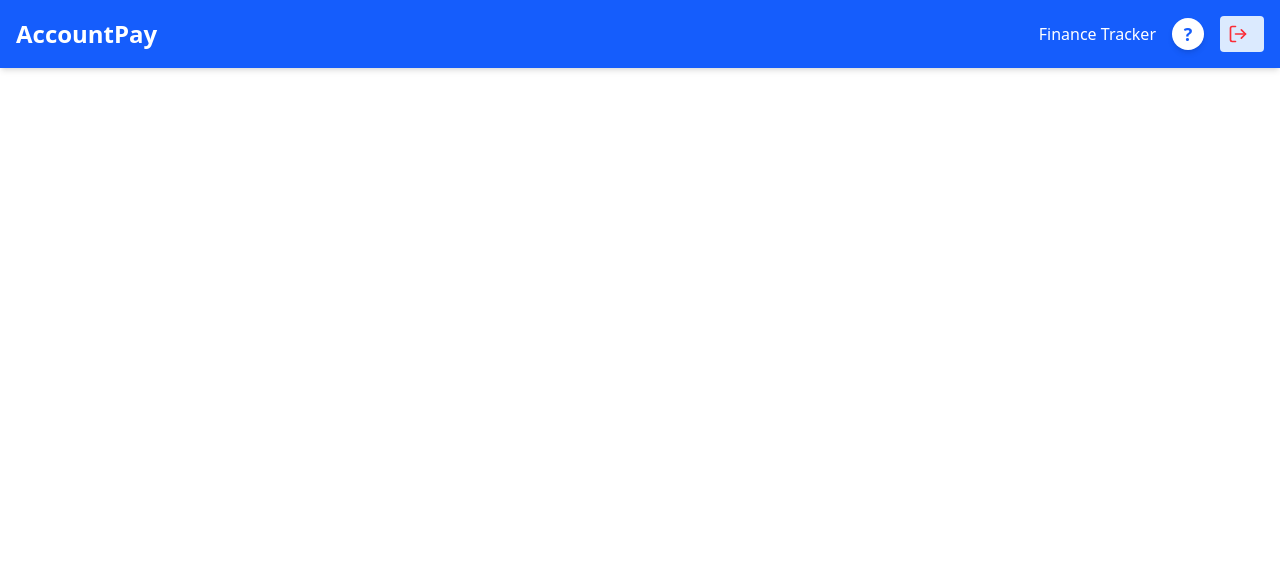
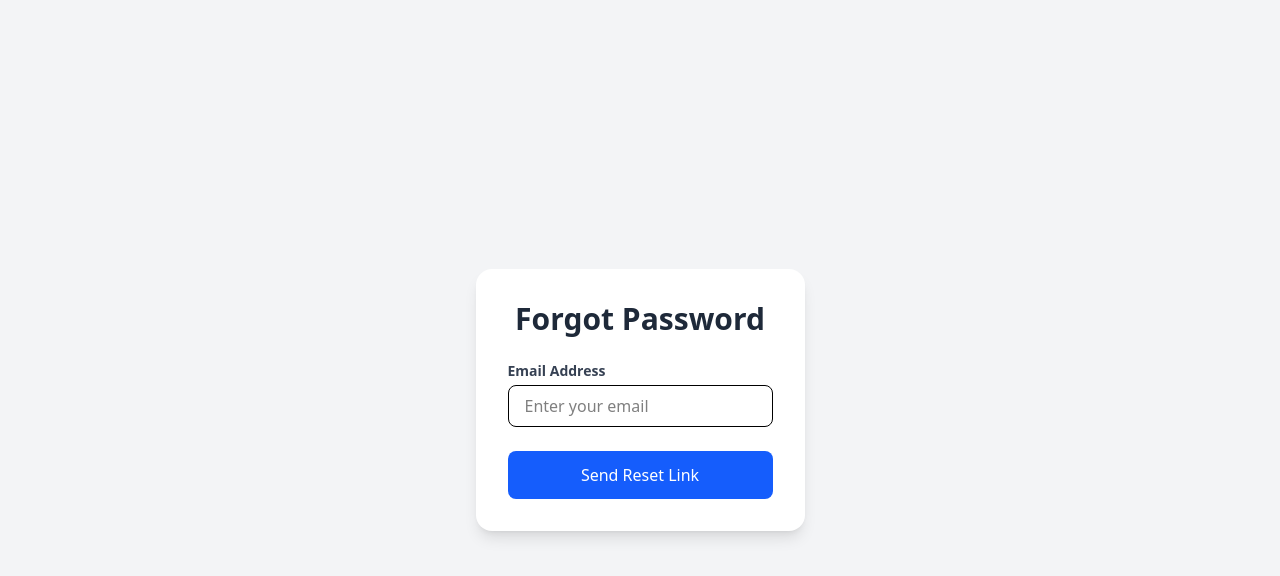
Before and after one commit to MohamedAshik22/accountpay, a React (Vite) app: page /forgot-password in a window 1280 px wide. Shown: the top 576 px of the page. Built offline with nearby package versions, Linux system fonts and the light colour scheme; no server answers.

Commit message:
added forgot password

```diff
--- a/src/App.tsx
+++ b/src/App.tsx
@@ -8,12 +8,14 @@ import ProtectedRoute from './components/ProtectedRoute';
 import Profile from './components/Profile';
 import Header from './components/Header';
 import ChatPage from './pages/Chat';
+import ResetPasswordPage from './pages/ResetPasswordPage';
+import ForgotPasswordPage from './pages/ForgotPassword';
 
 function App() {
   const location = useLocation();
 
   // Routes where header should not be shown
-  const noHeaderRoutes = ['/login', '/register'];
+  const noHeaderRoutes = ['/login', '/register', '/reset-password', '/forgot-password'];
 
   return (
     <div className="flex flex-col min-h-screen">
@@ -23,6 +25,8 @@ function App() {
           {/* Public Routes */}
           <Route path="/login" element={<LoginPage />} />
           <Route path="/register" element={<RegisterPage />} />
+          <Route path="/reset-password" element={<ResetPasswordPage />} />
+          <Route path="/forgot-password" element={<ForgotPasswordPage />} />
 
           {/* Protected Routes */}
           <Route element={<ProtectedRoute />}>
--- /dev/null
+++ b/src/components/ForgotPassword.tsx
@@ -0,0 +1,92 @@
+import axios from "axios";
+import { useState, useEffect } from "react";
+
+const ForgotPassword = () => {
+  const [email, setEmail] = useState("");
+  const [message, setMessage] = useState("");
+  const [error, setError] = useState("");
+  const [cooldown, setCooldown] = useState(0); // countdown in seconds
+  const apiUrl = import.meta.env.VITE_API_BASE_URL;
+
+  useEffect(() => {
+    let timer: ReturnType<typeof setInterval>;
+    if (cooldown > 0) {
+      timer = setInterval(() => {
+        setCooldown((prev) => prev - 1);
+      }, 1000);
+    }
+    return () => clearInterval(timer);
+  }, [cooldown]);
+
+  const handleSubmit = async (e: React.FormEvent) => {
+    e.preventDefault();
+    setMessage("");
+    setError("");
+
+    if (!email) {
+      setError("❌ Email is required");
+      return;
+    }
+
+    try {
+      await axios.post(`${apiUrl}/auth/forgot-password`, { email });
+      setMessage("✅ Check your email for the reset link.");
+      setCooldown(30); // disable for 30 seconds
+    } catch {
+      setError("❌ Something went wrong. Try again.");
+    }
+  };
+
+  return (
+    <div className="flex items-center justify-center min-h-screen">
+      <form
+        onSubmit={handleSubmit}
+        className="bg-white p-8 rounded-2xl shadow-lg w-full max-w-md transition-transform transform hover:scale-[1.01]"
+      >
+        <h2 className="text-3xl font-bold mb-6 text-center text-gray-800">
+          Forgot Password
+        </h2>
+
+        {error && (
+          <div className="bg-red-100 text-red-700 border border-red-300 rounded-lg p-3 mb-4 text-center">
+            {error}
+          </div>
+        )}
+        {message && (
+          <div className="bg-green-100 text-green-700 border border-green-300 rounded-lg p-3 mb-4 text-center">
+            {message}
+          </div>
+        )}
+
+        <div className="mb-6">
+          <label className="block text-sm font-semibold mb-1 text-gray-700">
+            Email Address
+          </label>
+          <input
+            type="email"
+            value={email}
+            onChange={(e) => setEmail(e.target.value)}
+            className="w-full px-4 py-2 border rounded-lg focus:outline-none focus:ring-2 focus:ring-blue-400 focus:border-blue-400 transition"
+            placeholder="Enter your email"
+            required
+            disabled={cooldown > 0}
+          />
+        </div>
+
+        <button
+          type="submit"
+          disabled={cooldown > 0}
+          className={`w-full py-3 rounded-lg font-medium transition ${
+            cooldown > 0
+              ? "bg-gray-400 text-gray-200 cursor-not-allowed"
+              : "bg-blue-600 text-white hover:bg-blue-700 active:bg-blue-800"
+          }`}
+        >
+          {cooldown > 0 ? `Resend link in ${cooldown}s` : "Send Reset Link"}
+        </button>
+      </form>
+    </div>
+  );
+};
+
+export default ForgotPassword;
--- a/src/components/Login.tsx
+++ b/src/components/Login.tsx
@@ -36,7 +36,7 @@ const LoginForm: React.FC<LoginFormProps> = ({
         />
       </div>
 
-      <div className="mb-6">
+      <div className="mb-2">
         <label className="block text-sm font-semibold mb-1">Password</label>
         <input
           type="password"
@@ -45,6 +45,13 @@ const LoginForm: React.FC<LoginFormProps> = ({
           className="w-full px-3 py-2 border rounded focus:outline-none focus:ring"
           required
         />
+      </div>
+
+      {/* Forgot Password Link */}
+      <div className="mb-6 text-right">
+        <Link to="/forgot-password" className="text-sm text-blue-600 hover:underline">
+          Forgot Password?
+        </Link>
       </div>
 
       <button
--- /dev/null
+++ b/src/components/ResetPassword.tsx
@@ -0,0 +1,88 @@
+import axios from "axios";
+import { useState, useEffect } from "react";
+import { useNavigate } from "react-router-dom";
+
+export default function ResetPassword() {
+  const [token, setToken] = useState("");
+  const [password, setPassword] = useState("");
+  const [message, setMessage] = useState("");
+  const [error, setError] = useState("");
+
+  const apiUrl = import.meta.env.VITE_API_BASE_URL;
+
+  const navigate = useNavigate();
+
+  // Grab token from URL
+  useEffect(() => {
+    const urlToken = new URLSearchParams(window.location.search).get("token");
+    if (urlToken) {
+      setToken(urlToken);
+    } else {
+      setError("❌ Invalid or missing reset link.");
+    }
+  }, []);
+
+  const handleSubmit = async (e: React.FormEvent<HTMLFormElement>) => {
+    e.preventDefault();
+    setError("");
+    setMessage("");
+
+    if (!password) {
+      setError("❌ Password cannot be empty");
+      return;
+    }
+
+    try {
+      await axios.post(
+        `${apiUrl}/auth/reset-password`,
+        { token, newPassword: password },
+        { headers: { "Content-Type": "application/json" } }
+      );
+
+      setMessage("✅ Password has been reset successfully!");
+        // Redirect after short delay (optional)
+    setTimeout(() => {
+        navigate("/"); // Redirect to home
+      }, 1000);
+    } catch (err: unknown) {
+      if (axios.isAxiosError(err) && err.response?.data?.error) {
+        setError(`❌ ${err.response.data.error}`);
+      } else {
+        setError("❌ An error occurred. Please try again.");
+      }
+    }
+  };
+
+  return (
+    <div className="max-w-md mx-auto mt-16 p-6 bg-white shadow-lg rounded-2xl">
+      <h2 className="text-2xl font-bold text-center mb-4">
+        Reset Password
+      </h2>
+
+      {error && (
+        <p className="mb-4 text-red-500 text-sm text-center">{error}</p>
+      )}
+      {message && (
+        <p className="mb-4 text-green-500 text-sm text-center">{message}</p>
+      )}
+
+      <form onSubmit={handleSubmit} className="space-y-4">
+        <input
+          type="password"
+          placeholder="Enter new password"
+          value={password}
+          onChange={(e: React.ChangeEvent<HTMLInputElement>) =>
+            setPassword(e.target.value)
+          }
+          className="w-full p-3 border rounded-lg focus:outline-none focus:ring-2 focus:ring-blue-500"
+        />
+        <button
+          type="submit"
+          className="w-full p-3 bg-blue-600 text-white rounded-lg hover:bg-blue-700 transition"
+        >
+          Reset Password
+        </button>
+      </form>
+    </div>
+  );
+}
--- /dev/null
+++ b/src/pages/ForgotPassword.tsx
@@ -0,0 +1,9 @@
+import ForgotPassword from "../components/ForgotPassword";
+
+export default function ForgotPasswordPage() {
+  return (
+    <div className="flex justify-center items-center min-h-screen bg-gray-100">
+      <ForgotPassword />
+    </div>
+  );
+}
--- a/src/pages/Login.tsx
+++ b/src/pages/Login.tsx
@@ -30,7 +30,7 @@ const LoginPage: React.FC = () => {
       });
 
       // Get the token from the response
-      const token = res.data.token;
+      const token = res.data.access_token;
 
       // Save the token to localStorage
       localStorage.setItem('token', token);
--- /dev/null
+++ b/src/pages/ResetPasswordPage.tsx
@@ -0,0 +1,9 @@
+import ResetPassword from "../components/ResetPassword";
+
+export default function ResetPasswordPage() {
+  return (
+    <div className="flex justify-center items-center min-h-screen bg-gray-100">
+      <ResetPassword />
+    </div>
+  );
+}
```
